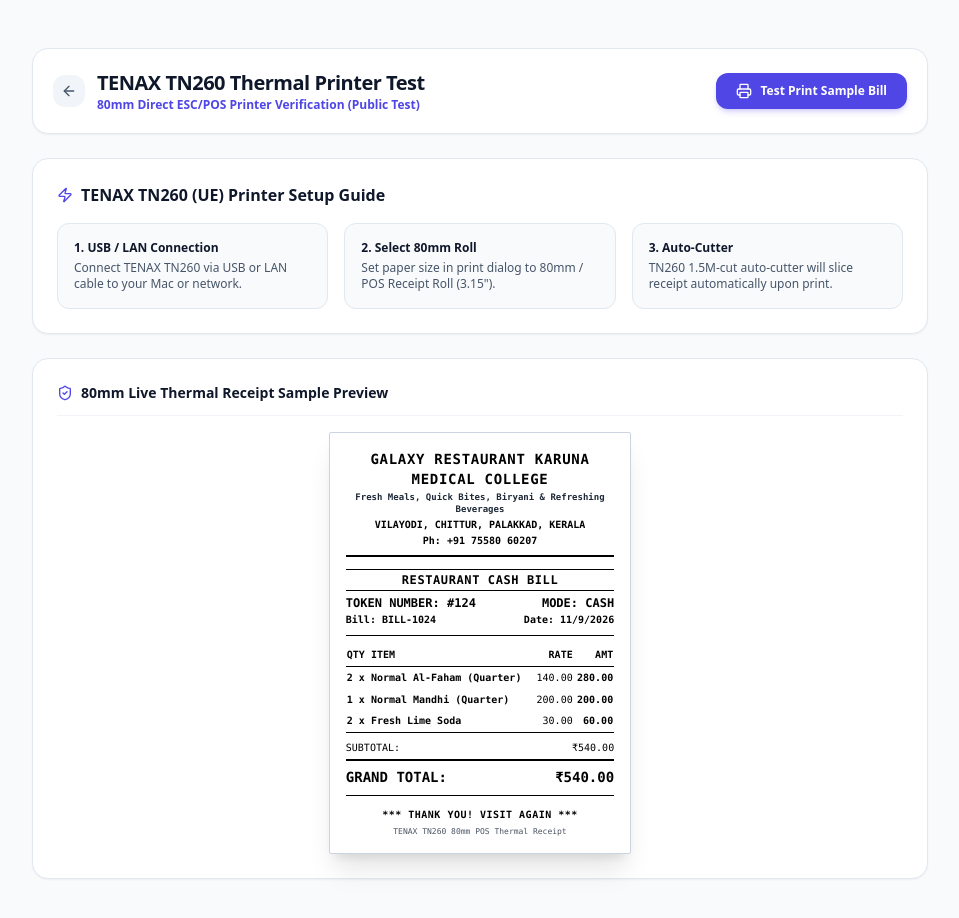
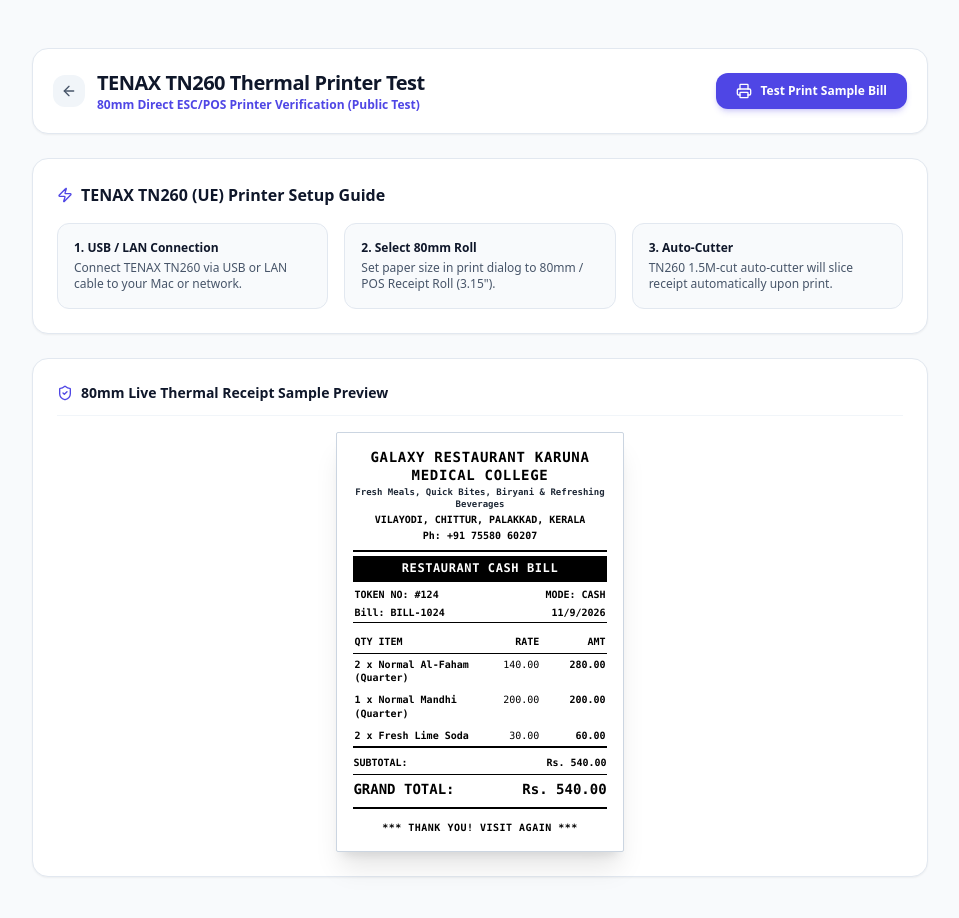
Before and after one commit to Jamshadj/shahid, a Next.js app: page /test-printer in a window 1280 px wide. Shown: the top 918 px of the page, without its empty margins (160-1119 px from the left). Built offline with nearby package versions, Linux system fonts and the light colour scheme.

Commit message:
Fix thermal printing currency encoding and column alignment for TENAX TN260 printer

```diff
--- a/src/app/admin/test-printer/page.tsx
+++ b/src/app/admin/test-printer/page.tsx
@@ -71,14 +71,44 @@
             )}
           </div>
 
+          {/* Global CSS for Perfect Thermal Printing */}
+          <style jsx global>{`
+            @media print {
+              @page {
+                size: 80mm auto;
+                margin: 0;
+              }
+              body {
+                background-color: #ffffff !important;
+                color: #000000 !important;
+                margin: 0 !important;
+                padding: 0 !important;
+                -webkit-print-color-adjust: exact;
+                print-color-adjust: exact;
+              }
+              .print-hidden, .print\\:hidden {
+                display: none !important;
+              }
+              #printable-receipt {
+                width: 74mm !important;
+                max-width: 74mm !important;
+                box-shadow: none !important;
+                border: none !important;
+                margin: 0 auto !important;
+                padding: 2mm 0 !important;
+              }
+            }
+          `}</style>
+
           {/* Rendered 80mm Thermal Slip */}
           <div
             id="printable-receipt"
-            className="bg-white text-black p-4 font-mono text-xs leading-snug shadow-xl border border-slate-300 rounded-sm w-[80mm] max-w-[80mm] my-4"
+            className="bg-white text-black p-4 font-mono text-xs leading-snug shadow-xl border border-slate-300 rounded-sm w-[76mm] max-w-[76mm] my-4"
+            style={{ color: '#000000', backgroundColor: '#ffffff' }}
           >
             {/* Header */}
             <div className="text-center space-y-0.5 pb-2 border-b-2 border-black">
-              <h2 className="font-extrabold text-sm uppercase tracking-wider">
+              <h2 className="font-extrabold text-sm uppercase tracking-wider leading-tight">
                 GALAXY RESTAURANT KARUNA MEDICAL COLLEGE
               </h2>
               <p className="text-[9px] font-semibold text-gray-800">Fresh Meals, Quick Bites, Biryani & Refreshing Beverages</p>
@@ -86,65 +116,68 @@
               <p className="text-[10px] font-bold">Ph: +91 75580 60207</p>
             </div>
 
-            {/* Meta */}
-            <div className="py-2 space-y-0.5 border-b border-black text-[10px]">
-              <div className="text-center font-black uppercase tracking-wider py-0.5 border-y border-black text-xs my-1">
-                RESTAURANT CASH BILL
-              </div>
-              <div className="flex justify-between font-black text-xs">
-                <span>TOKEN NUMBER: #124</span>
-                <span>MODE: CASH</span>
-              </div>
-              <div className="flex justify-between font-bold">
-                <span>Bill: BILL-1024</span>
-                <span>Date: {new Date().toLocaleDateString('en-IN')}</span>
-              </div>
+            {/* Cash Bill Title Bar */}
+            <div className="text-center font-black uppercase tracking-wider py-1 border-b-2 border-black text-xs my-1 bg-black text-white">
+              RESTAURANT CASH BILL
             </div>
 
+            {/* Meta Table */}
+            <table className="w-full text-left my-1 text-[10px] border-b border-black pb-1 font-bold">
+              <tbody>
+                <tr>
+                  <td className="py-0.5">TOKEN NO: #124</td>
+                  <td className="py-0.5 text-right uppercase">MODE: CASH</td>
+                </tr>
+                <tr>
+                  <td className="py-0.5">Bill: BILL-1024</td>
+                  <td className="py-0.5 text-right">{new Date().toLocaleDateString('en-IN')}</td>
+                </tr>
+              </tbody>
+            </table>
+
             {/* Table */}
-            <table className="w-full text-left my-2 text-[10px] border-b border-black pb-2">
+            <table className="w-full text-left my-2 text-[10px] border-b-2 border-black pb-2">
               <thead>
                 <tr className="border-b border-black font-extrabold">
-                  <th className="py-1">QTY ITEM</th>
-                  <th className="py-1 text-right">RATE</th>
-                  <th className="py-1 text-right">AMT</th>
+                  <th className="py-1 w-[50%]">QTY ITEM</th>
+                  <th className="py-1 w-[25%] text-right pr-1">RATE</th>
+                  <th className="py-1 w-[25%] text-right">AMT</th>
                 </tr>
               </thead>
               <tbody>
-                <tr>
-                  <td className="py-1 font-bold">2 x Normal Al-Faham (Quarter)</td>
-                  <td className="py-1 text-right">140.00</td>
-                  <td className="py-1 text-right font-bold">280.00</td>
+                <tr className="align-top">
+                  <td className="py-1 pr-1 font-bold w-[50%]">2 x Normal Al-Faham (Quarter)</td>
+                  <td className="py-1 text-right whitespace-nowrap w-[25%] pr-1">140.00</td>
+                  <td className="py-1 text-right font-bold whitespace-nowrap w-[25%]">280.00</td>
                 </tr>
-                <tr>
-                  <td className="py-1 font-bold">1 x Normal Mandhi (Quarter)</td>
-                  <td className="py-1 text-right">200.00</td>
-                  <td className="py-1 text-right font-bold">200.00</td>
+                <tr className="align-top">
+                  <td className="py-1 pr-1 font-bold w-[50%]">1 x Normal Mandhi (Quarter)</td>
+                  <td className="py-1 text-right whitespace-nowrap w-[25%] pr-1">200.00</td>
+                  <td className="py-1 text-right font-bold whitespace-nowrap w-[25%]">200.00</td>
                 </tr>
-                <tr>
-                  <td className="py-1 font-bold">2 x Fresh Lime Soda</td>
-                  <td className="py-1 text-right">30.00</td>
-                  <td className="py-1 text-right font-bold">60.00</td>
+                <tr className="align-top">
+                  <td className="py-1 pr-1 font-bold w-[50%]">2 x Fresh Lime Soda</td>
+                  <td className="py-1 text-right whitespace-nowrap w-[25%] pr-1">30.00</td>
+                  <td className="py-1 text-right font-bold whitespace-nowrap w-[25%]">60.00</td>
                 </tr>
               </tbody>
             </table>
 
             {/* Calculation */}
-            <div className="space-y-1 text-[10px] border-b border-black pb-2">
+            <div className="space-y-1 text-[10px] border-b-2 border-black pb-2">
               <div className="flex justify-between">
-                <span>SUBTOTAL:</span>
-                <span>₹540.00</span>
+                <span className="font-bold">SUBTOTAL:</span>
+                <span className="font-bold">Rs. 540.00</span>
               </div>
-              <div className="flex justify-between text-sm font-black pt-1.5 border-t-2 border-black">
+              <div className="flex justify-between text-sm font-black pt-1 border-t border-black">
                 <span>GRAND TOTAL:</span>
-                <span>₹540.00</span>
+                <span>Rs. 540.00</span>
               </div>
             </div>
 
             {/* Footer */}
             <div className="text-center pt-3 text-[10px] space-y-1">
               <p className="font-bold uppercase tracking-wider">*** THANK YOU! VISIT AGAIN ***</p>
-              <p className="text-[8px] text-gray-600">TENAX TN260 80mm POS Thermal Receipt</p>
             </div>
           </div>
         </div>
--- a/src/app/print/bill/[id]/page.tsx
+++ b/src/app/print/bill/[id]/page.tsx
@@ -3,7 +3,7 @@
 import { use, useEffect, useState } from 'react';
 import { getBillById, getStoreSettings } from '@/lib/data-service';
 import { BillWithItems, StoreSettings } from '@/types/database';
-import { formatCurrency, formatDate } from '@/lib/utils';
+import { formatDate } from '@/lib/utils';
 import { Printer, ArrowLeft } from 'lucide-react';
 import Link from 'next/link';
 
@@ -45,14 +45,45 @@
     );
   }
 
-  const sym = settings?.currency_symbol || '₹';
-  const taxRate = settings?.tax_rate_percent || 0;
-  const halfTax = (taxRate / 2).toFixed(1);
-  const cgstAmount = (bill.tax_amount / 2).toFixed(2);
-  const sgstAmount = (bill.tax_amount / 2).toFixed(2);
+  // Use 'Rs. ' for physical thermal printing so thermal ESC/POS drivers never print '?' instead of '₹'
+  const printSym = 'Rs. ';
+
+  const formatPrintMoney = (val: number) => {
+    return `${printSym}${val.toFixed(2)}`;
+  };
 
   return (
-    <div className="min-h-screen bg-slate-100 p-4 md:p-8 flex flex-col items-center justify-center font-sans">
+    <div className="min-h-screen bg-slate-100 p-2 md:p-8 flex flex-col items-center justify-center font-sans">
+
+      {/* Global CSS for Perfect Thermal Printing */}
+      <style jsx global>{`
+        @media print {
+          @page {
+            size: 80mm auto;
+            margin: 0;
+          }
+          body {
+            background-color: #ffffff !important;
+            color: #000000 !important;
+            margin: 0 !important;
+            padding: 0 !important;
+            -webkit-print-color-adjust: exact;
+            print-color-adjust: exact;
+          }
+          .print-hidden, .print\\:hidden {
+            display: none !important;
+          }
+          #printable-receipt {
+            width: 74mm !important;
+            max-width: 74mm !important;
+            box-shadow: none !important;
+            border: none !important;
+            margin: 0 auto !important;
+            padding: 2mm 0 !important;
+          }
+        }
+      `}</style>
+
       {/* On-screen Action Bar (Hidden during printing) */}
       <div className="w-full max-w-sm mb-6 flex items-center justify-between print:hidden">
         <Link
@@ -66,19 +97,19 @@
           onClick={() => window.print()}
           className="flex items-center gap-2 bg-indigo-600 hover:bg-indigo-700 text-white font-extrabold text-xs px-5 py-2.5 rounded-xl shadow-md shadow-indigo-600/20 transition"
         >
-          <Printer className="w-4 h-4" /> Print on TENAX TN260 (80mm)
+          <Printer className="w-4 h-4" /> Print Receipt
         </button>
       </div>
 
-      {/* Printable Receipt Container (TENAX TN260 80mm Paper Format) */}
+      {/* Printable Thermal Receipt (TENAX TN260 80mm Paper Format) */}
       <div
         id="printable-receipt"
-        className="bg-white text-black p-4 font-mono text-xs leading-snug shadow-2xl rounded-sm w-[80mm] max-w-[80mm]"
+        className="bg-white text-black p-4 font-mono text-xs leading-snug shadow-2xl rounded-sm w-[76mm] max-w-[76mm]"
         style={{ color: '#000000', backgroundColor: '#ffffff' }}
       >
         {/* Header */}
         <div className="text-center space-y-0.5 pb-2 border-b-2 border-black">
-          <h2 className="font-extrabold text-sm uppercase tracking-wider">
+          <h2 className="font-extrabold text-sm uppercase tracking-wider leading-tight">
             {settings?.restaurant_name || 'GALAXY RESTAURANT KARUNA MEDICAL COLLEGE'}
           </h2>
           <p className="text-[9px] font-semibold text-gray-800">Fresh Meals, Quick Bites, Biryani & Refreshing Beverages</p>
@@ -86,82 +117,80 @@
           {settings?.phone_number && <p className="text-[10px] font-bold">Ph: {settings.phone_number}</p>}
         </div>
 
-        {/* Invoice Header Details */}
-        <div className="py-2 space-y-0.5 border-b border-black text-[10px]">
-          <div className="text-center font-black uppercase tracking-wider py-0.5 border-y border-black text-xs my-1">
-            RESTAURANT CASH BILL
-          </div>
-          <div className="flex justify-between font-black text-xs">
-            <span>TOKEN NUMBER: #{bill.bill_number % 100 || bill.bill_number}</span>
-            <span>MODE: {bill.payment_mode.toUpperCase()}</span>
-          </div>
-          <div className="flex justify-between font-bold">
-            <span>Bill: BILL-{bill.bill_number}</span>
-            <span>Date: {formatDate(bill.created_at)}</span>
-          </div>
-          {bill.customer_name && bill.customer_name !== 'Walk-in Customer' && <div>CUST: {bill.customer_name}</div>}
-          {bill.customer_phone && <div>MOB: {bill.customer_phone}</div>}
+        {/* Cash Bill Title Bar */}
+        <div className="text-center font-black uppercase tracking-wider py-1 border-b-2 border-black text-xs my-1 bg-black text-white">
+          RESTAURANT CASH BILL
         </div>
 
-        {/* Items Table */}
-        <table className="w-full text-left my-2 text-[10px] border-b border-black pb-2">
+        {/* Invoice Header Table */}
+        <table className="w-full text-left my-1 text-[10px] border-b border-black pb-1 font-bold">
+          <tbody>
+            <tr>
+              <td className="py-0.5">TOKEN NO: #{bill.bill_number % 100 || bill.bill_number}</td>
+              <td className="py-0.5 text-right uppercase">MODE: {bill.payment_mode}</td>
+            </tr>
+            <tr>
+              <td className="py-0.5">Bill: BILL-{bill.bill_number}</td>
+              <td className="py-0.5 text-right">{formatDate(bill.created_at)}</td>
+            </tr>
+            {bill.customer_name && bill.customer_name !== 'Walk-in Customer' && (
+              <tr>
+                <td colSpan={2} className="py-0.5">CUST: {bill.customer_name}</td>
+              </tr>
+            )}
+            {bill.customer_phone && (
+              <tr>
+                <td colSpan={2} className="py-0.5">MOB: {bill.customer_phone}</td>
+              </tr>
+            )}
+          </tbody>
+        </table>
+
+        {/* Items Table with Explicit Column Widths */}
+        <table className="w-full text-left my-2 text-[10px] border-b-2 border-black pb-2">
           <thead>
             <tr className="border-b border-black font-extrabold">
-              <th className="py-1">QTY ITEM</th>
-              <th className="py-1 text-right">RATE</th>
-              <th className="py-1 text-right">AMT</th>
+              <th className="py-1 w-[50%]">QTY ITEM</th>
+              <th className="py-1 w-[25%] text-right pr-1">RATE</th>
+              <th className="py-1 w-[25%] text-right">AMT</th>
             </tr>
           </thead>
           <tbody>
             {bill.bill_items?.map((item) => (
               <tr key={item.id} className="align-top">
-                <td className="py-1 pr-1 font-bold">
+                <td className="py-1 pr-1 font-bold w-[50%]">
                   {item.quantity} x {item.item_name}
                 </td>
-                <td className="py-1 text-right whitespace-nowrap">{item.unit_price}</td>
-                <td className="py-1 text-right font-bold whitespace-nowrap">{item.total_price}</td>
+                <td className="py-1 text-right whitespace-nowrap w-[25%] pr-1">{item.unit_price.toFixed(2)}</td>
+                <td className="py-1 text-right font-bold whitespace-nowrap w-[25%]">{item.total_price.toFixed(2)}</td>
               </tr>
             ))}
           </tbody>
         </table>
 
         {/* Calculation Summary */}
-        <div className="space-y-1 text-[10px] border-b border-black pb-2">
+        <div className="space-y-1 text-[10px] border-b-2 border-black pb-2">
           <div className="flex justify-between">
-            <span>SUBTOTAL:</span>
-            <span>{formatCurrency(bill.subtotal, sym)}</span>
+            <span className="font-bold">SUBTOTAL:</span>
+            <span className="font-bold">{formatPrintMoney(bill.subtotal)}</span>
           </div>
 
           {bill.discount_amount > 0 && (
             <div className="flex justify-between font-bold">
               <span>DISCOUNT:</span>
-              <span>-{formatCurrency(bill.discount_amount, sym)}</span>
+              <span>-{formatPrintMoney(bill.discount_amount)}</span>
             </div>
           )}
 
-          {bill.tax_amount > 0 && (
-            <>
-              <div className="flex justify-between text-gray-700">
-                <span>CGST ({halfTax}%):</span>
-                <span>+{sym}{cgstAmount}</span>
-              </div>
-              <div className="flex justify-between text-gray-700">
-                <span>SGST ({halfTax}%):</span>
-                <span>+{sym}{sgstAmount}</span>
-              </div>
-            </>
-          )}
-
-          <div className="flex justify-between text-sm font-black pt-1.5 border-t-2 border-black">
+          <div className="flex justify-between text-sm font-black pt-1 border-t border-black">
             <span>GRAND TOTAL:</span>
-            <span>{formatCurrency(bill.grand_total, sym)}</span>
+            <span>{formatPrintMoney(bill.grand_total)}</span>
           </div>
         </div>
 
         {/* Footer */}
         <div className="text-center pt-3 text-[10px] space-y-1">
           <p className="font-bold uppercase tracking-wider">*** THANK YOU! VISIT AGAIN ***</p>
-          <p className="text-[8px] text-gray-600">TENAX TN260 80mm POS Thermal Receipt</p>
         </div>
       </div>
     </div>
--- a/src/app/test-printer/page.tsx
+++ b/src/app/test-printer/page.tsx
@@ -71,14 +71,44 @@
             )}
           </div>
 
+          {/* Global CSS for Perfect Thermal Printing */}
+          <style jsx global>{`
+            @media print {
+              @page {
+                size: 80mm auto;
+                margin: 0;
+              }
+              body {
+                background-color: #ffffff !important;
+                color: #000000 !important;
+                margin: 0 !important;
+                padding: 0 !important;
+                -webkit-print-color-adjust: exact;
+                print-color-adjust: exact;
+              }
+              .print-hidden, .print\\:hidden {
+                display: none !important;
+              }
+              #printable-receipt {
+                width: 74mm !important;
+                max-width: 74mm !important;
+                box-shadow: none !important;
+                border: none !important;
+                margin: 0 auto !important;
+                padding: 2mm 0 !important;
+              }
+            }
+          `}</style>
+
           {/* Rendered 80mm Thermal Slip */}
           <div
             id="printable-receipt"
-            className="bg-white text-black p-4 font-mono text-xs leading-snug shadow-xl border border-slate-300 rounded-sm w-[80mm] max-w-[80mm] my-4"
+            className="bg-white text-black p-4 font-mono text-xs leading-snug shadow-xl border border-slate-300 rounded-sm w-[76mm] max-w-[76mm] my-4"
+            style={{ color: '#000000', backgroundColor: '#ffffff' }}
           >
             {/* Header */}
             <div className="text-center space-y-0.5 pb-2 border-b-2 border-black">
-              <h2 className="font-extrabold text-sm uppercase tracking-wider">
+              <h2 className="font-extrabold text-sm uppercase tracking-wider leading-tight">
                 GALAXY RESTAURANT KARUNA MEDICAL COLLEGE
               </h2>
               <p className="text-[9px] font-semibold text-gray-800">Fresh Meals, Quick Bites, Biryani & Refreshing Beverages</p>
@@ -86,65 +116,68 @@
               <p className="text-[10px] font-bold">Ph: +91 75580 60207</p>
             </div>
 
-            {/* Meta */}
-            <div className="py-2 space-y-0.5 border-b border-black text-[10px]">
-              <div className="text-center font-black uppercase tracking-wider py-0.5 border-y border-black text-xs my-1">
-                RESTAURANT CASH BILL
-              </div>
-              <div className="flex justify-between font-black text-xs">
-                <span>TOKEN NUMBER: #124</span>
-                <span>MODE: CASH</span>
-              </div>
-              <div className="flex justify-between font-bold">
-                <span>Bill: BILL-1024</span>
-                <span>Date: {new Date().toLocaleDateString('en-IN')}</span>
-              </div>
+            {/* Cash Bill Title Bar */}
+            <div className="text-center font-black uppercase tracking-wider py-1 border-b-2 border-black text-xs my-1 bg-black text-white">
+              RESTAURANT CASH BILL
             </div>
 
+            {/* Meta Table */}
+            <table className="w-full text-left my-1 text-[10px] border-b border-black pb-1 font-bold">
+              <tbody>
+                <tr>
+                  <td className="py-0.5">TOKEN NO: #124</td>
+                  <td className="py-0.5 text-right uppercase">MODE: CASH</td>
+                </tr>
+                <tr>
+                  <td className="py-0.5">Bill: BILL-1024</td>
+                  <td className="py-0.5 text-right">{new Date().toLocaleDateString('en-IN')}</td>
+                </tr>
+              </tbody>
+            </table>
+
             {/* Table */}
-            <table className="w-full text-left my-2 text-[10px] border-b border-black pb-2">
+            <table className="w-full text-left my-2 text-[10px] border-b-2 border-black pb-2">
               <thead>
                 <tr className="border-b border-black font-extrabold">
-                  <th className="py-1">QTY ITEM</th>
-                  <th className="py-1 text-right">RATE</th>
-                  <th className="py-1 text-right">AMT</th>
+                  <th className="py-1 w-[50%]">QTY ITEM</th>
+                  <th className="py-1 w-[25%] text-right pr-1">RATE</th>
+                  <th className="py-1 w-[25%] text-right">AMT</th>
                 </tr>
               </thead>
               <tbody>
-                <tr>
-                  <td className="py-1 font-bold">2 x Normal Al-Faham (Quarter)</td>
-                  <td className="py-1 text-right">140.00</td>
-                  <td className="py-1 text-right font-bold">280.00</td>
+                <tr className="align-top">
+                  <td className="py-1 pr-1 font-bold w-[50%]">2 x Normal Al-Faham (Quarter)</td>
+                  <td className="py-1 text-right whitespace-nowrap w-[25%] pr-1">140.00</td>
+                  <td className="py-1 text-right font-bold whitespace-nowrap w-[25%]">280.00</td>
                 </tr>
-                <tr>
-                  <td className="py-1 font-bold">1 x Normal Mandhi (Quarter)</td>
-                  <td className="py-1 text-right">200.00</td>
-                  <td className="py-1 text-right font-bold">200.00</td>
+                <tr className="align-top">
+                  <td className="py-1 pr-1 font-bold w-[50%]">1 x Normal Mandhi (Quarter)</td>
+                  <td className="py-1 text-right whitespace-nowrap w-[25%] pr-1">200.00</td>
+                  <td className="py-1 text-right font-bold whitespace-nowrap w-[25%]">200.00</td>
                 </tr>
-                <tr>
-                  <td className="py-1 font-bold">2 x Fresh Lime Soda</td>
-                  <td className="py-1 text-right">30.00</td>
-                  <td className="py-1 text-right font-bold">60.00</td>
+                <tr className="align-top">
+                  <td className="py-1 pr-1 font-bold w-[50%]">2 x Fresh Lime Soda</td>
+                  <td className="py-1 text-right whitespace-nowrap w-[25%] pr-1">30.00</td>
+                  <td className="py-1 text-right font-bold whitespace-nowrap w-[25%]">60.00</td>
                 </tr>
               </tbody>
             </table>
 
             {/* Calculation */}
-            <div className="space-y-1 text-[10px] border-b border-black pb-2">
+            <div className="space-y-1 text-[10px] border-b-2 border-black pb-2">
               <div className="flex justify-between">
-                <span>SUBTOTAL:</span>
-                <span>₹540.00</span>
+                <span className="font-bold">SUBTOTAL:</span>
+                <span className="font-bold">Rs. 540.00</span>
               </div>
-              <div className="flex justify-between text-sm font-black pt-1.5 border-t-2 border-black">
+              <div className="flex justify-between text-sm font-black pt-1 border-t border-black">
                 <span>GRAND TOTAL:</span>
-                <span>₹540.00</span>
+                <span>Rs. 540.00</span>
               </div>
             </div>
 
             {/* Footer */}
             <div className="text-center pt-3 text-[10px] space-y-1">
               <p className="font-bold uppercase tracking-wider">*** THANK YOU! VISIT AGAIN ***</p>
-              <p className="text-[8px] text-gray-600">TENAX TN260 80mm POS Thermal Receipt</p>
             </div>
           </div>
         </div>
```
